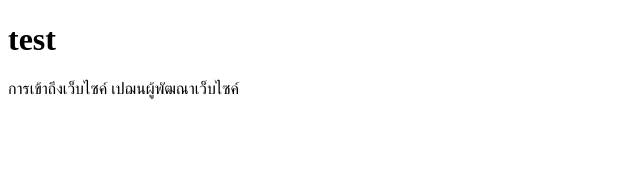
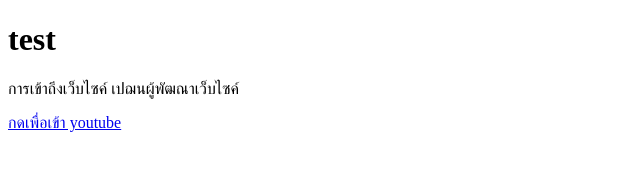
Before and after one commit to takzx456/git1, a plain HTML site: page project.html in a window 1280 px wide. Shown: the whole page, without its empty margins (0-640 px from the left). Drawn offline with Linux system fonts and the light colour scheme.

Commit message:
add https://www.youtube.com/

```diff
--- a/project.html
+++ b/project.html
@@ -11,7 +11,7 @@
     <p>
       การเข้าถึงเว็บไซค์ เปฌนผู้พัฒณาเว็บไซค์
     </p>
-
+<a href="https://www.youtube.com/">กดเพื่อเข้า youtube</a>
 
 </body>
 </html>
```
